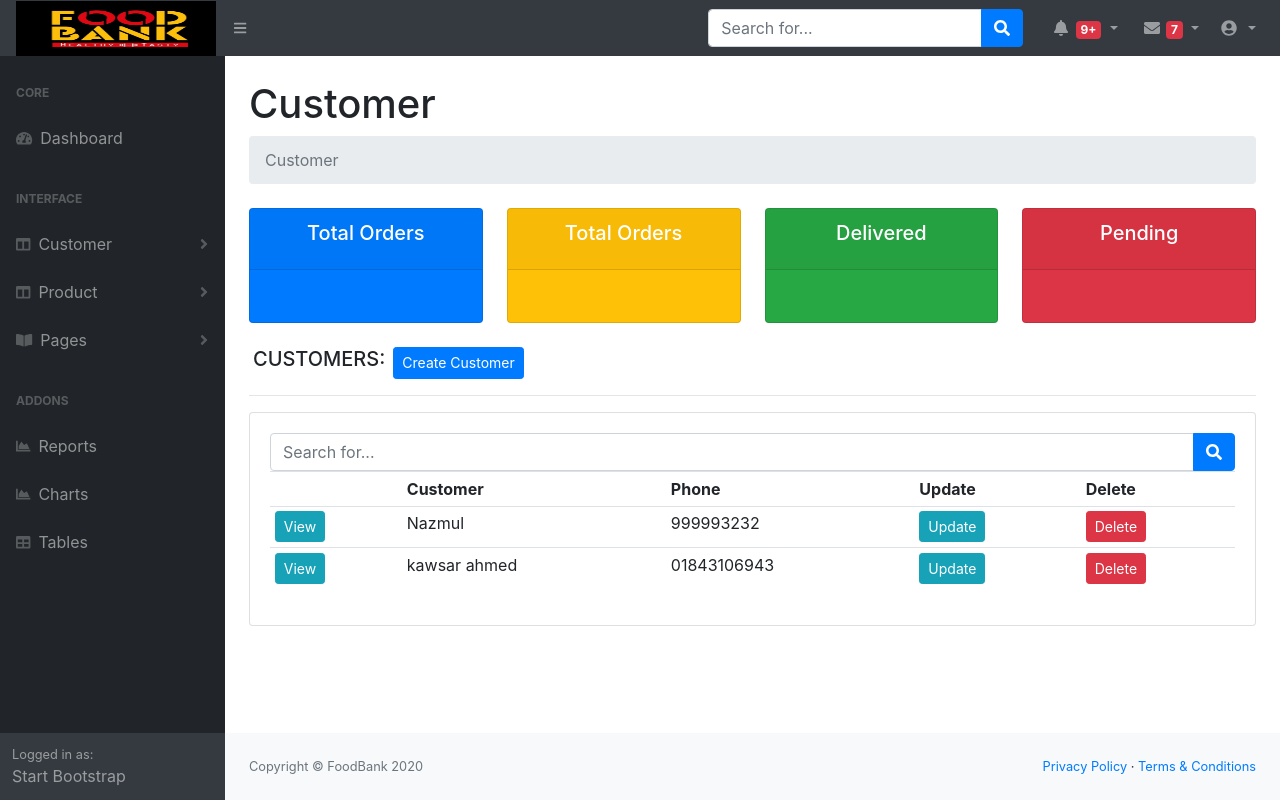
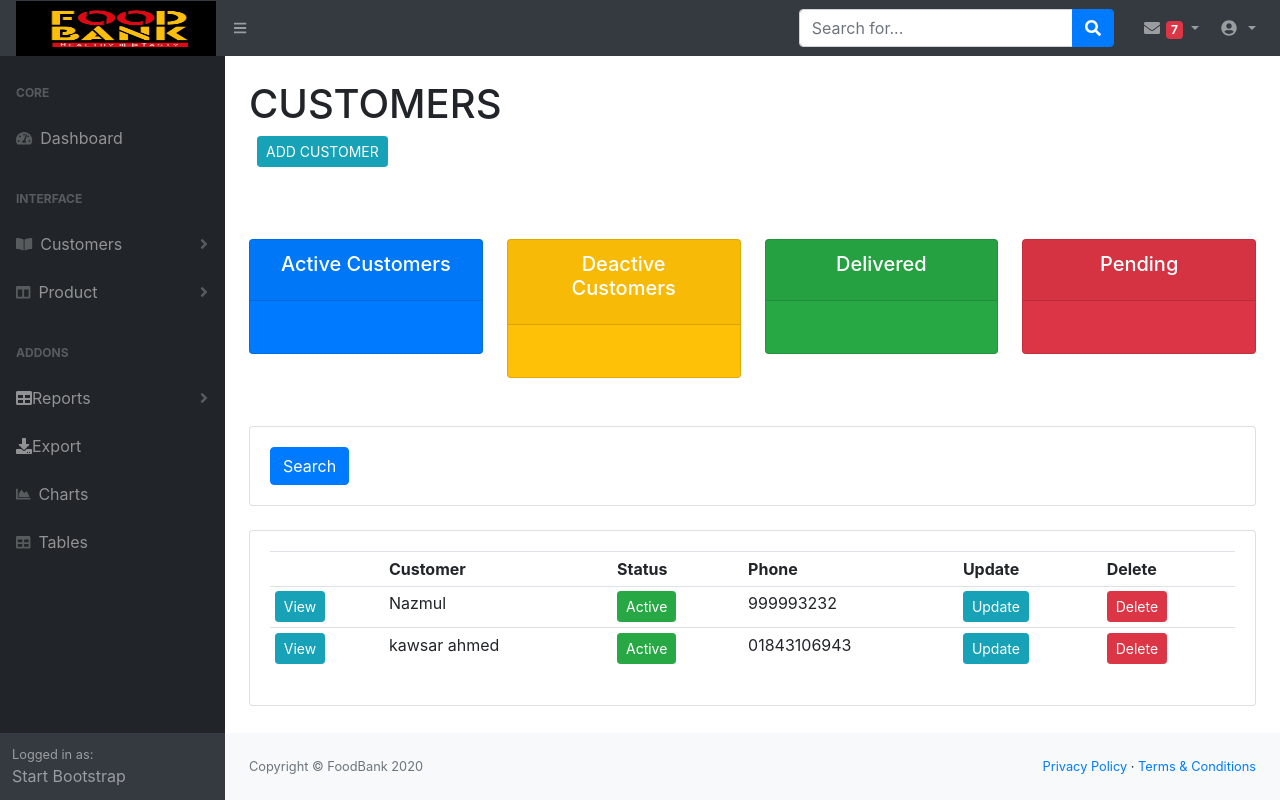
Before and after one commit to Kawcher123/inventory, a Django app: page /customer_list/ in a window 1280 px wide. Run offline with Django 3.2, Linux system fonts and the light colour scheme; data comes from the database, SQL or seed files in the repository; both versions use the stored data as it was after the commit; some libraries are stand-ins or nearby versions.

Commit message:
design updated

```diff
--- a/templates/customer_list.html
+++ b/templates/customer_list.html
@@ -6,16 +6,19 @@
 
 
 
+<br>
+	<h1>CUSTOMERS</h1>
+<a class="btn btn-info  btn-sm mx-2" href="#">ADD CUSTOMER</a>
 
-<h1 class="mt-4">Customer</h1>
-<ol class="breadcrumb mb-4">
-	<li class="breadcrumb-item active">Customer</li>
-</ol>
+</br>
+<br>
+<br>
+<br>
 <div class="row">
 	<div class="col-xl-3 col-md-6">
 		<div class="card bg-primary text-center text-white mb-4">
 			<div class="card-header">
-				<h5 class="card-title">Total Orders</h5>
+				<h5 class="card-title">Active Customers</h5>
 			</div>
 			<div class="card-body">
 				<h5 class="card-title">{{total_orders}}</h5>
@@ -26,7 +29,7 @@
 	<div class="col-xl-3 col-md-6">
 		<div class="card bg-warning text-center text-white mb-4">
 			<div class="card-header">
-				<h5 class="card-title">Total Orders</h5>
+				<h5 class="card-title">Deactive Customers</h5>
 			</div>
 			<div class="card-body">
 				<h5 class="card-title">{{total_orders}}</h5>
@@ -59,28 +62,31 @@
 </div>
 
 
-<div class="row mx-1">
-	<h5>CUSTOMERS: </h5><br>
-	<a class="btn btn-primary  btn-sm mx-2" href="#">Create Customer</a>
+
+<br>
+<div class="row">
+	<div class="col">
+		<div class="card card-body">
+			<form method="get">
+
+
+		    <button class="btn btn-primary" type="submit">Search</button>
+		  </form>
+		</div>
+	</div>
+
 </div>
-<hr>
+<br>
+
 <div class="card card-body">
-	<form class="d-none d-md-inline-block form-inline ">
-		<div class="input-group">
 
-			<input class="form-control" type="text" placeholder="Search for..." aria-label="Search"
-				aria-describedby="basic-addon2" />
-			<div class="input-group-append">
-				<button class="btn btn-primary" type="button"><i class="fas fa-search"></i></button>
-			</div>
-		</div>
-	</form>
 
 	<table class="table table-sm">
 
 		<tr>
 			<th></th>
 			<th>Customer</th>
+			<th>Status</th>
 			<th>Phone</th>
 			<th>Update</th>
 			<th>Delete</th>
@@ -90,6 +96,7 @@
 		<tr>
 			<td><a class="btn btn-sm btn-info" href="{% url 'customer' customer.id %}">View</a></td>
 			<td>{{customer.name}}</td>
+			<td><a class="btn btn-sm btn-success">Active</a></td>
 			<td>{{customer.phone}}</td>
 			<td><a class="btn btn-sm btn-info" href="{% url 'customer' customer.id %}">Update</a></td>
 			<td><a class="btn btn-sm btn-danger" href="{% url 'customer' customer.id %}">Delete</a></td>
--- a/templates/index1.html
+++ b/templates/index1.html
@@ -14,6 +14,11 @@
         <link href="{% static 'css/styles.css' %}" rel="stylesheet" />
         <link href="https://cdn.datatables.net/1.10.20/css/dataTables.bootstrap4.min.css" rel="stylesheet" crossorigin="anonymous" />
         <script src="https://cdnjs.cloudflare.com/ajax/libs/font-awesome/5.15.1/js/all.min.js" crossorigin="anonymous"></script>
+
+        <style>
+
+
+        </style>
     </head>
     <body class="sb-nav-fixed">
         <nav class="sb-topnav navbar navbar-expand navbar-dark bg-dark">
@@ -32,6 +37,7 @@
             </form>
             <!-- Navbar-->
             <ul class="navbar-nav ml-auto ml-md-0">
+               <!--
                 <li class="nav-item dropdown no-arrow mx-1">
                   <a class="nav-link dropdown-toggle" href="#" id="alertsDropdown" role="button" data-toggle="dropdown" aria-haspopup="true" aria-expanded="false">
                     <i class="fas fa-bell fa-fw"></i>
@@ -44,6 +50,9 @@
                     <a class="dropdown-item" href="#">Something else here</a>
                   </div>
                 </li>
+                -->
+
+
                 <li class="nav-item dropdown no-arrow mx-1">
                   <a class="nav-link dropdown-toggle" href="#" id="messagesDropdown" role="button" data-toggle="dropdown" aria-haspopup="true" aria-expanded="false">
                     <i class="fas fa-envelope fa-fw"></i>
@@ -81,6 +90,7 @@
                             </a>
                             <div class="sb-sidenav-menu-heading">Interface</div>
 
+                            <!--
                             <a class="nav-link collapsed" href="#" data-toggle="collapse" data-target="#collapseLayouts" aria-expanded="false" aria-controls="collapseLayouts">
                                 <div class="sb-nav-link-icon"><i class="fas fa-columns"></i></div>
                                 Customer
@@ -88,10 +98,41 @@
                             </a>
                             <div class="collapse" id="collapseLayouts" aria-labelledby="headingOne" data-parent="#sidenavAccordion">
                                 <nav class="sb-sidenav-menu-nested nav">
-                                    <a class="nav-link" href="">Static Navigation</a>
-                                    <a class="nav-link" href="{% url 'customer_list' %}">Customers</a>
+                                    <a class="nav-link" href="">New Customer</a>
+                                    <a class="nav-link" href="{% url 'customer_list' %}">Customer List</a>
+                                    <a class="nav-link" href="">Customer Reports</a>
                                 </nav>
                             </div>
+
+                            -->
+
+
+
+
+
+
+
+
+
+
+
+                            <a class="nav-link collapsed" href="#" data-toggle="collapse" data-target="#collapsePages" aria-expanded="false" aria-controls="collapsePages">
+                                <div class="sb-nav-link-icon"><i class="fas fa-book-open"></i></div>
+                                Customers
+                                <div class="sb-sidenav-collapse-arrow"><i class="fas fa-angle-down"></i></div>
+                            </a>
+                            <div class="collapse" id="collapsePages" aria-labelledby="headingTwo" data-parent="#sidenavAccordion">
+                                <nav class="sb-sidenav-menu-nested nav accordion" id="sidenavAccordionPages">
+
+
+                                    <a class="nav-link" href="">Customer Reports</a>
+                                    <a class="nav-link" href="">New Customer</a>
+                                    <a class="nav-link" href="{% url 'customer_list' %}">Customer List</a>
+
+
+                                </nav>
+                            </div>
+
 
 
 
@@ -103,12 +144,20 @@
                             </a>
                             <div class="collapse" id="collapseLayouts" aria-labelledby="headingOne" data-parent="#sidenavAccordion">
                                 <nav class="sb-sidenav-menu-nested nav">
-                                    <a class="nav-link" href="layout-static.html">Static Navigation</a>
-                                    <a class="nav-link" href="{% url 'product' %}">Products</a>
+                                    <a class="nav-link" href="{% url 'product' %}">Product Reports</a>
+                                    <a class="nav-link" href="">New Product</a>
+                                    <a class="nav-link" href="{% url 'product' %}">Product List</a>
                                 </nav>
                             </div>
 
 
+
+
+
+
+
+
+                            <!--
 
                             <a class="nav-link collapsed" href="#" data-toggle="collapse" data-target="#collapsePages" aria-expanded="false" aria-controls="collapsePages">
                                 <div class="sb-nav-link-icon"><i class="fas fa-book-open"></i></div>
@@ -141,7 +190,7 @@
                                     </div>
                                 </nav>
                             </div>
-
+                        -->
 
 
 
@@ -150,10 +199,63 @@
 
 
 
+                            <!--
                             <a class="nav-link" href="{% url 'sales_report' %}">
                                 <div class="sb-nav-link-icon"><i class="fas fa-chart-area"></i></div>
                                 Reports
                             </a>
+                            -->
+
+
+
+
+
+                            <ul class="nav flex-column flex-nowrap overflow-hidden">
+
+                                <li class="nav-item">
+                                    <a class="nav-link collapsed text-truncate" href="#submenu1" data-toggle="collapse" data-target="#submenu1"><i class="fa fa-table"></i> <span class="d-none d-sm-inline">Reports</span><div class="sb-sidenav-collapse-arrow"><i class="fas fa-angle-down"></i></div></a>
+
+                                    <div class="collapse" id="submenu1" aria-expanded="false">
+                                        <ul class="flex-column pl-2 nav">
+                                            <li class="nav-item"><a class="nav-link py-0" href="{% url 'sales_report' %}"><span>All Reports</span></a></li>
+                                            <li class="nav-item">
+                                                <a class="nav-link collapsed py-1" href="#submenu1sub1" data-toggle="collapse" data-target="#submenu1sub1"><span>Customers</span><div class="sb-sidenav-collapse-arrow"><i class="fas fa-angle-down"></i></div></a>
+                                                <div class="collapse" id="submenu1sub1" aria-expanded="false">
+                                                    <ul class="flex-column nav pl-4">
+                                                        <li class="nav-item">
+                                                            <a class="nav-link p-1" href="#">
+                                                                <i class="fa fa-fw fa-clock-o"></i> Daily </a>
+                                                        </li>
+                                                        <li class="nav-item">
+                                                            <a class="nav-link p-1" href="#">
+                                                                <i class="fa fa-fw fa-dashboard"></i> Weekly </a>
+                                                        </li>
+                                                        <li class="nav-item">
+                                                            <a class="nav-link p-1" href="#">
+                                                                <i class="fa fa-fw fa-bar-chart"></i> Charts </a>
+                                                        </li>
+                                                        <li class="nav-item">
+                                                            <a class="nav-link p-1" href="#">
+                                                                <i class="fa fa-fw fa-compass"></i> Areas </a>
+                                                        </li>
+                                                    </ul>
+                                                </div>
+                                            </li>
+                                        </ul>
+                                    </div>
+                                </li>
+                                <li class="nav-item"><a class="nav-link text-truncate" href="#"><i class="fa fa-download"></i> <span class="d-none d-sm-inline">Export</span></a></li>
+                            </ul>
+
+
+
+
+
+
+
+
+
+
 
                             <a class="nav-link" href="charts.html">
                                 <div class="sb-nav-link-icon"><i class="fas fa-chart-area"></i></div>
--- a/templates/order_form.html
+++ b/templates/order_form.html
@@ -2,7 +2,7 @@
 {% load static %}
 {% block content %}
 
-<div class="container-fluid">
+<div class="container-fluid m-4">
 <div class="row">
 	<div class="col-md-6">
 		<div class="card card-body">
```
Also changed, not shown: templates/dashboard.html (+1 -29 lines), db.sqlite3, static/css/main.css (line endings or trailing spaces), static/css/styles.css.
